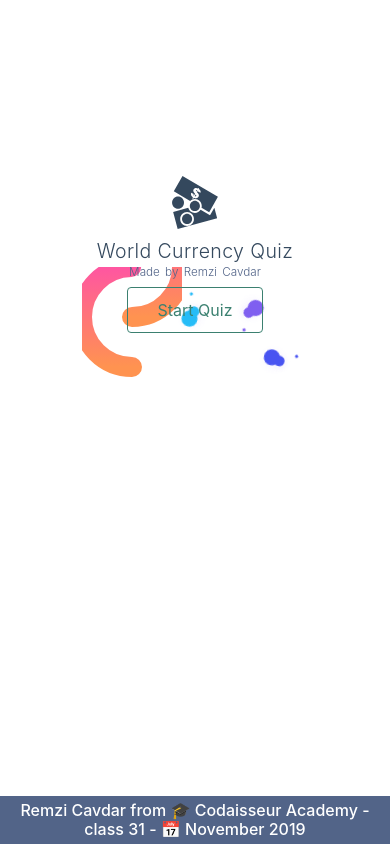
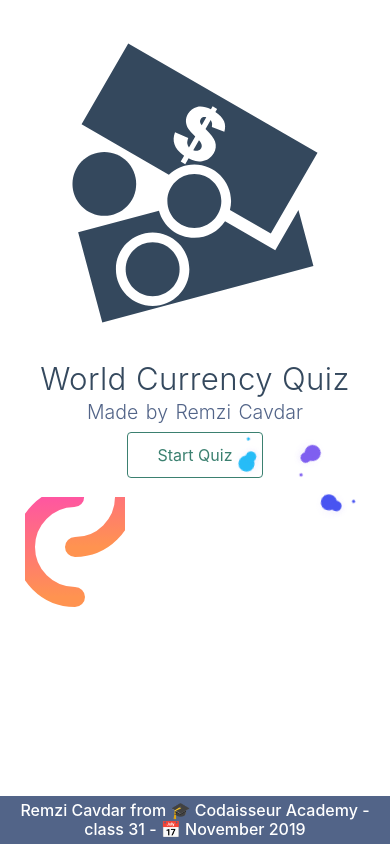
Before and after one commit to Remzi1993/world-currency-quiz, a Vue app: page / in a window 390 px wide. Built offline with nearby package versions, Linux system fonts and the light colour scheme.

Commit message:
Mobile improvements

```diff
--- a/src/views/Home.vue
+++ b/src/views/Home.vue
@@ -90,21 +90,20 @@ export default {
   align-items: center;
   min-height: 60vh;
   .logo {
-    max-width: 15vw;
-    margin-bottom: 2vw;
+    margin-bottom: 6vw;
     filter: invert(24%) sepia(43%) saturate(389%) hue-rotate(170deg) brightness(98%) contrast(94%);
   }
   .title {
     display: block;
     font-weight: 300;
-    font-size: 5vw;
+    font-size: 8vw;
     color: #35495e;
     letter-spacing: 0.1vw;
     margin: 0;
   }
   .subtitle {
     font-weight: 300;
-    font-size: 3vw;
+    font-size: 5vw;
     color: #526488;
     word-spacing: 0.5vw;
     margin: 0.5vw 0 2vw;
@@ -113,7 +112,7 @@ export default {
     position: absolute;
     z-index: -1;
     left: 0;
-    bottom: -10vh;
+    bottom: -20vh;
   }
   #second-drawing{
     position: absolute;
@@ -122,8 +121,39 @@ export default {
     bottom: -3vh;
   }
 }
+// Small devices (landscape phones, 576px and up)
+@media (min-width: 576px) {
+  .home {
+    .logo {
+      max-width: 80%;
+    }
+  }
+}
+
+// Medium devices (tablets, 768px and up)
+@media (min-width: 768px) {
+  .home {
+    .logo {
+      max-width: 15vw;
+      margin-bottom: 2vw;
+    }
+    .title {
+      font-size: 5vw;
+    }
+    .subtitle {
+      font-size: 3vw;
+      margin: 1vw 0 8vw;
+    }
+    #first-drawing {
+      bottom: -10vh;
+    }
+  }
+}
+
 // Extra large devices (large desktops, 1200px and up)
 @media (min-width: 1200px) {
-  .home { min-height: 90vh; }
+  .home {
+    min-height: 90vh;
+  }
 }
 </style>
```
